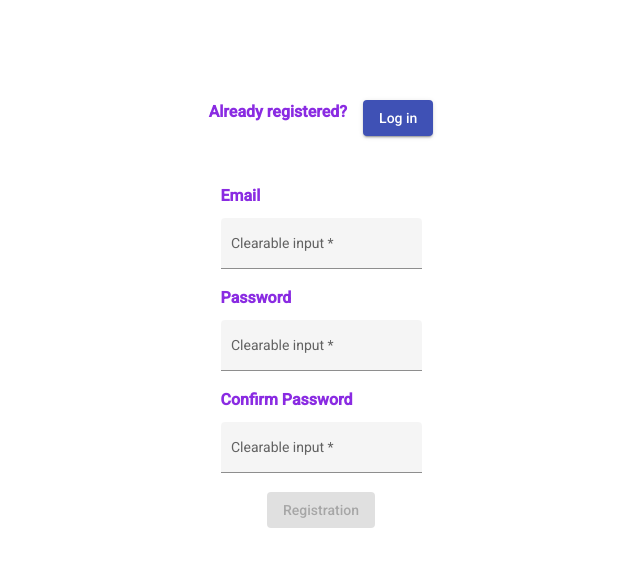
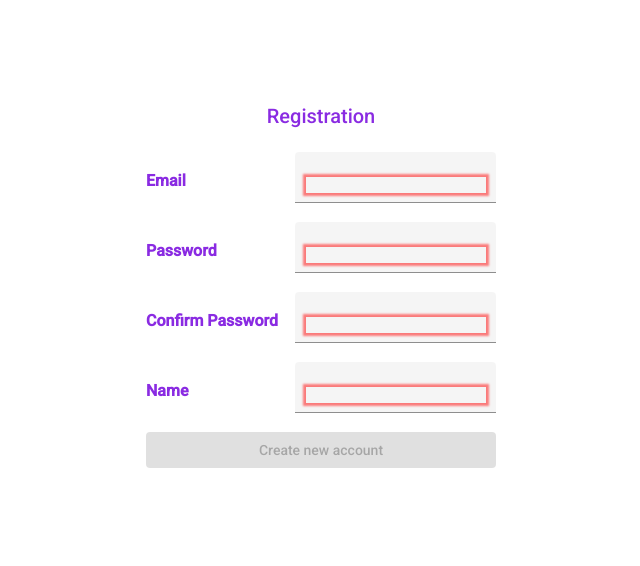
Before and after one commit to AndreyKlimmov/it-easy-hw9-angular-superhero, an Angular app: page /registration in a window 1280 px wide. Shown: the top 566 px of the page, without its empty margins (319-959 px from the left). Built offline with nearby package versions, Linux system fonts and the light colour scheme.

Commit message:
draft hw9 task1 registration page

```diff
--- a/src/app/core/pages/registration-page/registration-page.component.html
+++ b/src/app/core/pages/registration-page/registration-page.component.html
@@ -1,32 +1,31 @@
 <div class="registration">
-  <div class="registration-nav">
-    <p class="registration-nav__title">Already registered?</p>
-    <button mat-raised-button
-            color="primary"
-            [routerLink]="'/login'"
-    >Log in</button>
-  </div>
+<!--  <div class="registration-nav">-->
+<!--    <p class="registration-nav__title">Already registered?</p>-->
+<!--    <button mat-raised-button-->
+<!--            color="primary"-->
+<!--            [routerLink]="'/login'"-->
+<!--    >Log in</button>-->
+<!--  </div>-->
 
   <div class="registration-form">
-
+    <h2>Registration</h2>
     <div class="registration-form-control">
       <p class="registration-form-control__label">Email</p>
-
-      <mat-form-field class="example-form-field" appearance="fill">
-        <mat-label>Clearable input</mat-label>
-        <input matInput type="text" [formControl]="registrationForm.get('email') | getControl">
-<!--        <button *ngIf="emailControl.value" matSuffix mat-icon-button aria-label="Clear"-->
-<!--                (click)="emailControl.reset('')">-->
-<!--          <mat-icon>close</mat-icon>-->
-<!--        </button>-->
-      </mat-form-field>
+        <mat-form-field  class="example-form-field" appearance="fill">
+          <!--        <mat-label>email</mat-label>-->
+          <input matInput [ngClass]="getClassEmail('email')" type="text" [formControl]="registrationForm.get('email') | getControl">
+          <!--        <button *ngIf="emailControl.value" matSuffix mat-icon-button aria-label="Clear"-->
+          <!--                (click)="emailControl.reset('')">-->
+          <!--          <mat-icon>close</mat-icon>-->
+          <!--        </button>-->
+        </mat-form-field>
     </div>
     <div class="registration-form-control">
       <p class="registration-form-control__label">Password</p>
 
       <mat-form-field class="example-form-field" appearance="fill">
-        <mat-label>Clearable input</mat-label>
-        <input matInput type="text" [formControl]="registrationForm.get('password') | getControl">
+<!--        <mat-label>password</mat-label>-->
+        <input matInput [ngClass]="getClassEmail('password')" type="text" [formControl]="registrationForm.get('password') | getControl">
 <!--        <button *ngIf="passwordControl.value" matSuffix mat-icon-button aria-label="Clear"-->
 <!--                (click)="passwordControl.reset('')">-->
 <!--          <mat-icon>close</mat-icon>-->
@@ -37,21 +36,33 @@
       <p class="registration-form-control__label">Confirm Password</p>
 
       <mat-form-field class="example-form-field" appearance="fill">
-        <mat-label>Clearable input</mat-label>
-        <input matInput type="text" [formControl]="registrationForm.get('confirmPassword') | getControl">
+<!--        <mat-label>repeat password</mat-label>-->
+        <input matInput [ngClass]="getClassEmail('confirmPassword')" type="text" [formControl]="registrationForm.get('confirmPassword') | getControl">
 <!--        <button *ngIf="confirmPasswordControl.value" matSuffix mat-icon-button aria-label="Clear"-->
 <!--                (click)="confirmPasswordControl.reset('')">-->
 <!--          <mat-icon>close</mat-icon>-->
 <!--        </button>-->
       </mat-form-field>
     </div>
-    <p *ngIf="registrationForm.hasError('error')">
-      {{ registrationForm.getError('error') }}
-    </p>
+    <div class="registration-form-control">
+      <p class="registration-form-control__label">Name</p>
+
+      <mat-form-field class="example-form-field" appearance="fill">
+<!--        <mat-label>name</mat-label>-->
+        <input matInput [ngClass]="getClassEmail('name')" type="text" [formControl]="registrationForm.get('name') | getControl">
+        <!--        <button *ngIf="emailControl.value" matSuffix mat-icon-button aria-label="Clear"-->
+        <!--                (click)="emailControl.reset('')">-->
+        <!--          <mat-icon>close</mat-icon>-->
+        <!--        </button>-->
+      </mat-form-field>
+    </div>
+<!--    <p *ngIf="registrationForm.hasError('error')">-->
+<!--      {{ registrationForm.getError('error') }}-->
+<!--    </p>-->
     <button mat-raised-button
             color="primary"
             [disabled]="!registrationForm.valid"
             (click)="registration()"
-    >Registration</button>
+    >Create new account</button>
   </div>
 </div>
--- a/src/app/core/pages/registration-page/registration-page.component.scss
+++ b/src/app/core/pages/registration-page/registration-page.component.scss
@@ -1,5 +1,9 @@
 .registration {
   padding-top: 100px;
+  //height: 875px;
+  //background: url("./../../../../assets/img/registr.png");
+  //background-size: 100% 100%;
+
   &-nav {
     display: flex;
     align-items: center;
@@ -13,12 +17,23 @@
     }
   }
   &-form {
+    width: 350px;
+    margin: 0 auto;
     display: flex;
     flex-direction: column;
-    align-items: center;
-    justify-content: center;
+    //align-items: center;
+    justify-content: left;
+
+    & h2 {
+      margin: 0 auto 20px auto;
+      color: blueviolet;
+    }
 
     &-control {
+      display: flex;
+      //flex-direction: row;
+      align-items: center;
+      justify-content: space-between;
       &__label {
         font-size: 16px;
         font-weight: 700;
@@ -27,3 +42,7 @@
     }
   }
 }
+.invalid {
+  //border: 1px solid red;
+  box-shadow: 0px 0px 2px 3px rgba(255, 0, 0, 0.5);
+}
--- a/src/app/core/pages/registration-page/registration-page.component.ts
+++ b/src/app/core/pages/registration-page/registration-page.component.ts
@@ -1,8 +1,11 @@
 import { Component, OnInit } from '@angular/core';
 import {FormBuilder, FormControl, FormGroup, Validators} from "@angular/forms";
 import {passwordValidator} from "../../validators/auth.validators";
+import {Router} from "@angular/router";
 
 const EMAIL_PATTERN = new RegExp(/^(([^<>()\[\]\\.,;:\s@"]+(\.[^<>()\[\]\\.,;:\s@"]+)*)|(".+"))@((\[[0-9]{1,3}\.[0-9]{1,3}\.[0-9]{1,3}\.[0-9]{1,3}])|(([a-zA-Z\-0-9]+\.)+[a-zA-Z]{2,}))$/)
+const NAME_PATTERN = new RegExp(/(^[a-zA-Z][a-zA-Z\s]{0,20}[a-zA-Z]$)/)
+const PASSWORD_PATTERN = new RegExp(/(?=[A-Za-z0-9@#$%^&+!=]+$)^(?=.*[a-z])(?=.*[A-Z])(?=.*[0-9])(?=.*[@#$%^&+!=])(?=(.*\d){3,})(?=.{6,}).*$/)
 
 @Component({
   selector: 'app-registration-page',
@@ -13,36 +16,58 @@ export class RegistrationPageComponent implements OnInit {
   // public emailControl!: FormControl;
   // public passwordControl!: FormControl;
   // public confirmPasswordControl!: FormControl;
+  //@Input('email-invalid')
 
   public registrationForm!: FormGroup;
+  //public test: any = this.registrationForm.controls['email']['status'] || ''
 
   constructor(
     private fb: FormBuilder,
+    private router: Router,
   ) { }
 
   public ngOnInit(): void {
+
     this.initializeForm()
+    //const test: any = this.registrationForm.controls['email']['status']
     //this.emailControl.valueChanges.subscribe(console.log)
     this.registrationForm.valueChanges.subscribe(() =>
-    {console.log('reg form', this.registrationForm)})
+    {console.log('reg form:', this.registrationForm, 'status:',
+      )})
   }
 
-  public registration(): void {
+  public registration(): any {
     // console.log('emailControl', this.emailControl);
     // console.log('emailControl.value', this.emailControl.value);
     if (this.registrationForm.valid) {
       const payLoad = {
         email: this.registrationForm.get('email')?.value,
         password: this.registrationForm.get('password')?.value,
-        confirmPassword: this.registrationForm.get('confirmPassword')?.value
+        //confirmPassword: this.registrationForm.get('confirmPassword')?.value,
+        name: this.registrationForm.get('name')?.value
 
         // email: this.emailControl.value,
         // password: this.passwordControl.value,
         // confirmPassword: this.confirmPasswordControl.value
       }
       console.log('payLoad', payLoad);
-      const registeredUser = JSON.stringify(payLoad)
-      localStorage.setItem('user', registeredUser)
+      let registeredUsers: any = []
+      if (localStorage.getItem('users')) {
+        registeredUsers = JSON.parse(localStorage.getItem('users') || '')
+        const authUsers = registeredUsers.find((user: any) => user.email === payLoad.email);
+        if (authUsers) {
+          //console.log('authUsers:', authUsers);
+          //localStorage.setItem('session', JSON.stringify(authUsers))
+          return this.router.navigate(['/login'])
+        }
+      }
+        console.log('registeredUsers', registeredUsers);
+        registeredUsers.push(payLoad)
+        localStorage.setItem('users', JSON.stringify(registeredUsers))
+
+        this.router.navigate(['/login'])
+
+
     }
   }
 
@@ -54,8 +79,23 @@ export class RegistrationPageComponent implements OnInit {
     this.registrationForm = this.fb.group({
       email: new FormControl<any>('',
         [Validators.required, Validators.pattern(EMAIL_PATTERN)]),
-      password: new FormControl<any>('', [Validators.required]),
-      confirmPassword: new FormControl<any>('', [Validators.required])
+      password: new FormControl<any>('', [Validators.required, Validators.pattern(PASSWORD_PATTERN)]),
+      confirmPassword: new FormControl<any>('', [Validators.required, Validators.pattern(PASSWORD_PATTERN)]),
+      name: new FormControl<any>('',
+        [Validators.required, Validators.pattern(NAME_PATTERN)]),
+
     }, {validators: [passwordValidator]})
   }
+
+  public getClassEmail(string: string): string {
+    if (this.registrationForm.hasError('error')) {
+      if (string === 'confirmPassword') {
+        return 'invalid'
+      }
+    }
+    if (this.registrationForm.controls[string]['status'] === 'INVALID') {
+      return 'invalid'
+    }
+    return ''
+  }
 }
```
Also changed, not shown: src/assets/img/registr.png (added).
